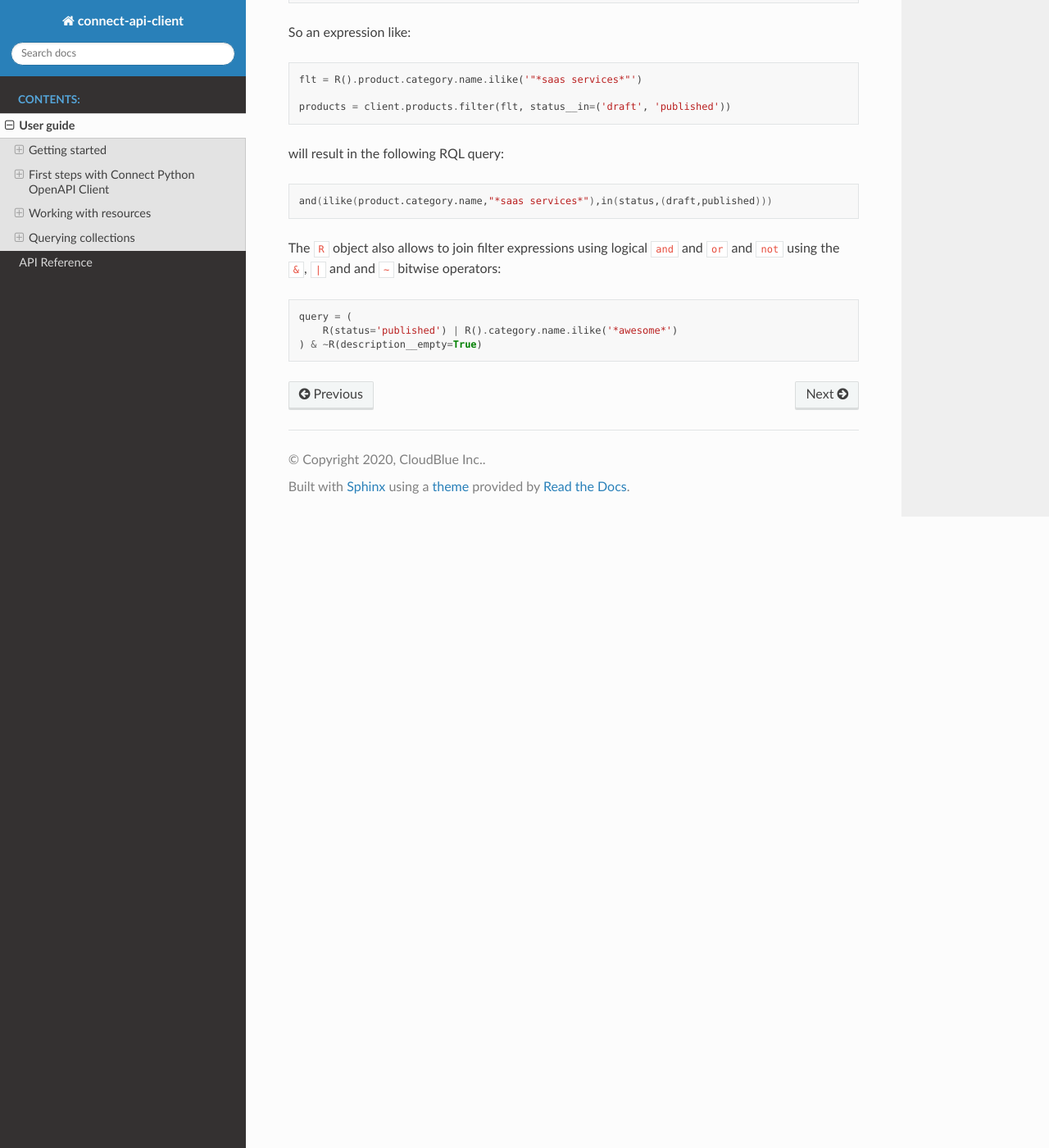
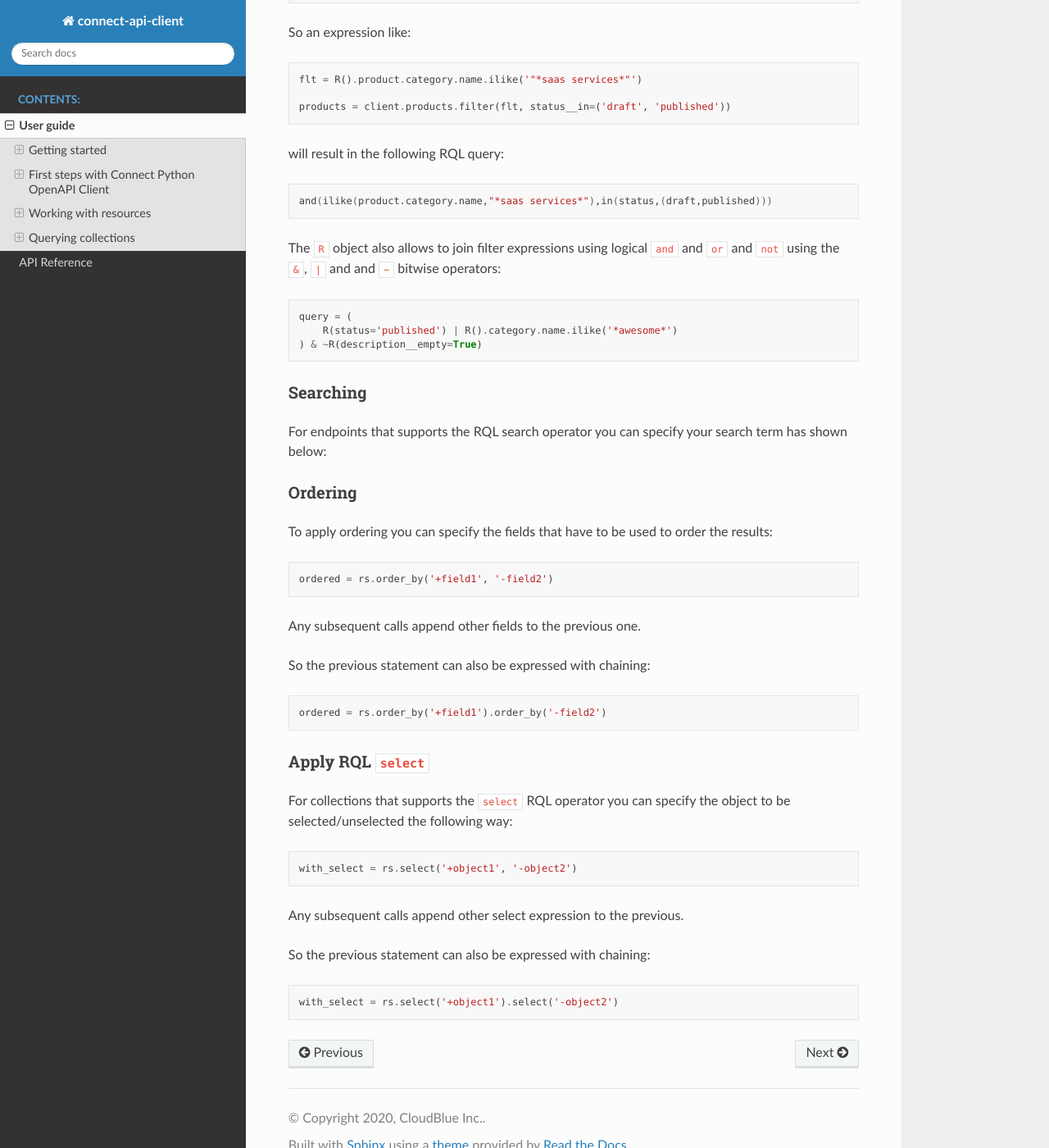
Before and after one commit to cloudblue/connect-python-openapi-client, a Sphinx documentation site: the page built from docs/guide.rst, in a window 1280 px wide and 1400 px high, scrolled down 6304 px. Shown: the whole window at 82% size. Built offline with Sphinx 7.4.7 and the Read the Docs theme 2.0.0, drawn with Linux system fonts in a browser that asks for light colours; the version number could not be read and is left out.

```diff
--- a/docs/guide.rst
+++ b/docs/guide.rst
@@ -372,3 +372,55 @@ using the ``&``, ``|`` and and ``~`` bitwise operators:
     query = (
         R(status='published') | R().category.name.ilike('*awesome*')
     ) & ~R(description__empty=True)
+
+
+Searching
+^^^^^^^^^
+
+For endpoints that supports the RQL search operator you can specify
+your search term has shown below:
+
+.. code-block::python
+
+    with_search = rs.search('term')
+
+
+
+Ordering
+^^^^^^^^
+
+To apply ordering you can specify the fields that have to be used to order the results:
+
+
+.. code-block:: python
+
+    ordered = rs.order_by('+field1', '-field2')
+
+
+Any subsequent calls append other fields to the previous one.
+
+So the previous statement can also be expressed with chaining:
+
+.. code-block:: python
+
+    ordered = rs.order_by('+field1').order_by('-field2')
+
+
+Apply RQL ``select``
+^^^^^^^^^^^^^^^^^^^^
+
+For collections that supports the ``select`` RQL operator you can
+specify the object to be selected/unselected the following way:
+
+.. code-block:: python
+
+    with_select = rs.select('+object1', '-object2')
+
+
+Any subsequent calls append other select expression to the previous.
+
+So the previous statement can also be expressed with chaining:
+
+.. code-block:: python
+
+    with_select = rs.select('+object1').select('-object2')
```
Also changed, not shown: 1 other file.
